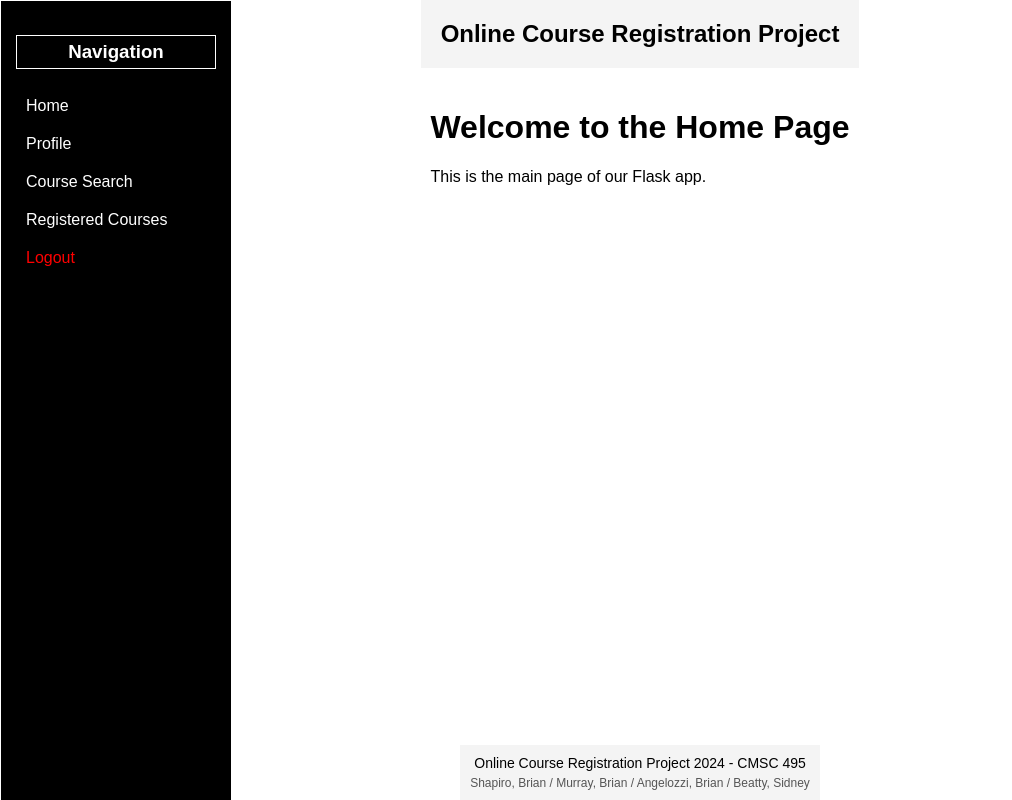
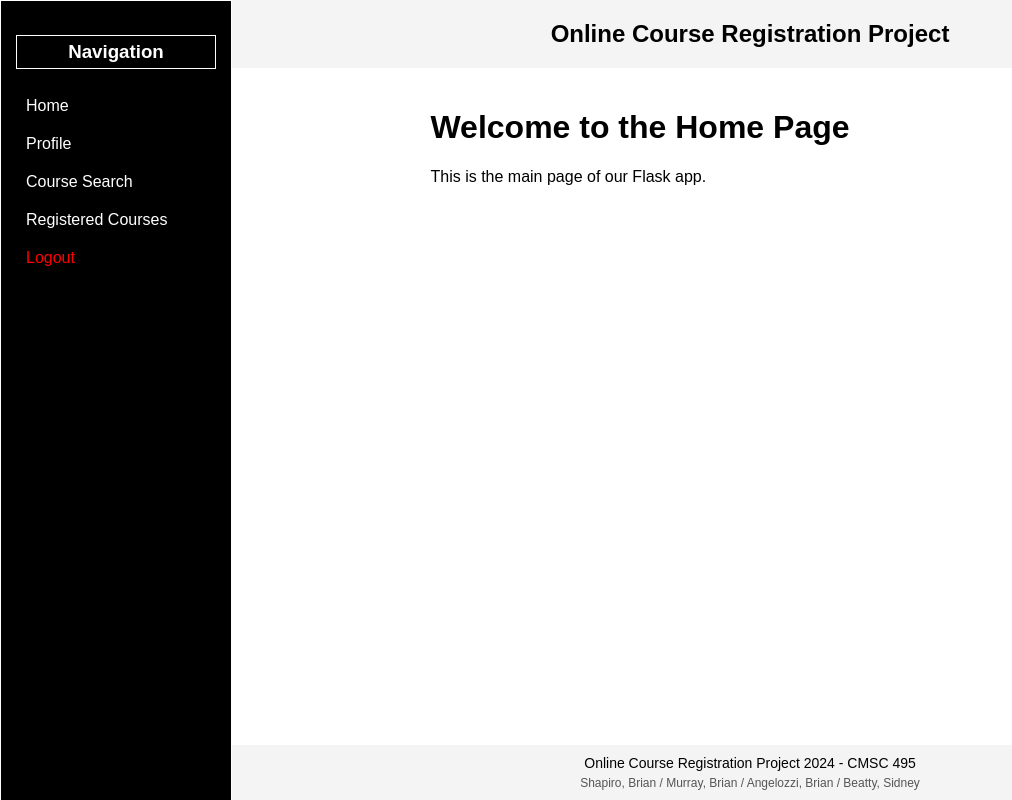
Before and after one commit to shapirobd/course_registration, a Flask app: page / in a window 1280 px wide. Shown: the whole page, without its empty margins (0-1012 px from the left). Run offline with Flask 3, Linux system fonts and the light colour scheme; the visitor is signed in with stand-in values (Sample User, id 1); parts of the project's set-up code (start-up, migrations or seed data) failed here and were passed over.

Commit message:
Update layout.html

```diff
--- a/templates/layout.html
+++ b/templates/layout.html
@@ -65,16 +65,16 @@
             background-color: #f4f4f4;
             font-size: 24px;
             font-weight: bold;
-            max-width: 1000px;
-            margin: 0 auto;
+            margin-left: 220px;
+            margin-right: 0;
         }
         footer {
             text-align: center;
             padding: 10px;
             background-color: #f4f4f4;
             font-size: 14px;
-            max-width: 1000px;
-            margin: 0 auto;
+            margin-left: 220px;
+            margin-right: 0;
         }
         footer .names {
             margin-top: 5px;
```
